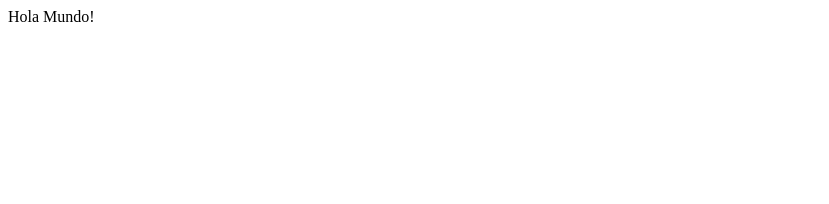
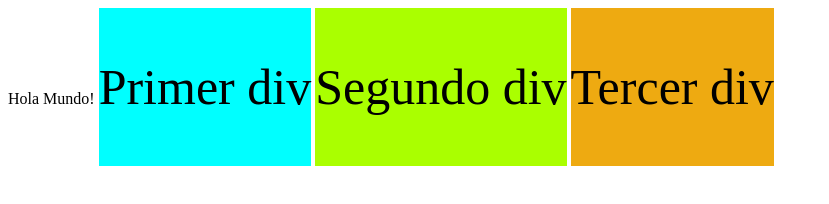
Before and after one commit to fherediamanzano/first-repository, a plain HTML site: page index.html in a window 1280 px wide. Shown: the whole page, without its empty margins (0-829 px from the left). Drawn offline with Linux system fonts and the light colour scheme.

Commit message:
Nuevos objetos

```diff
--- a/index.html
+++ b/index.html
@@ -1,7 +1,19 @@
 <html>
+    <header>
+<link rel="stylesheet" href="style.css">
+    </header>
     <body>
         <script language="javascript" type="text/javascript">
           document.write("Hola Mundo!")
         </script>
+        <div class="div1">
+            <p>Primer div</p>
+        </div>
+        <div class="div2">
+            <p>Segundo div</p>
+        </div>
+        <div class="div3">
+            <p>Tercer div</p>
+        </div>
       </body>
 </html>
--- /dev/null
+++ b/style.css
@@ -0,0 +1,18 @@
+.div1{
+    background-color: aqua;
+    font-size: 50px;
+    display: inline-block;
+
+}
+.div2{
+    background-color: #aaff00;
+    font-size: 50px;
+    display: inline-block;
+
+}
+.div3{
+    background-color: #eeaa11;
+    font-size: 50px;
+    display: inline-block;
+
+}
```
